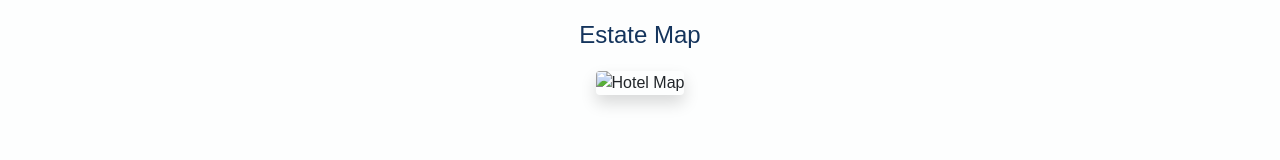
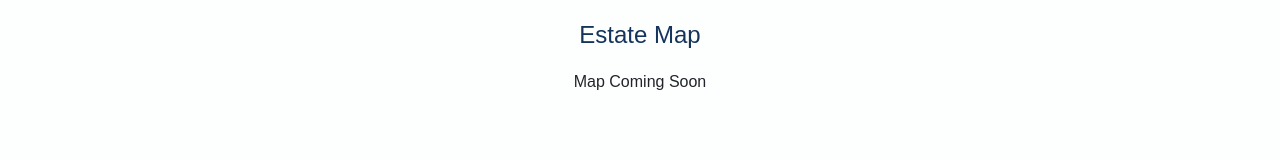
Before and after one commit to Muzi-M/orion-guest-directory, a plain HTML site: page welcome.html in a window 1280 px wide. Shown: the part 128-288 px from the top of the page. Drawn offline with nearby package versions, Linux system fonts and the light colour scheme.

Commit message:
updated the file to put placeholder text for the maps

```diff
--- a/welcome.html
+++ b/welcome.html
@@ -30,12 +30,13 @@
       </div>
       <div class="map-image text-center mt-4">
         <h4>Estate Map</h4>
-        <img
+        <p>Map Coming Soon</p>
+        <!-- <img
           id="hotel-map"
           src=""
           alt="Hotel Map"
           class="img-fluid rounded shadow"
-        />
+        /> -->
       </div>
     </div>
     <a href="#" id="whatsapp-link" class="whatsapp-float" target="_blank">
```
